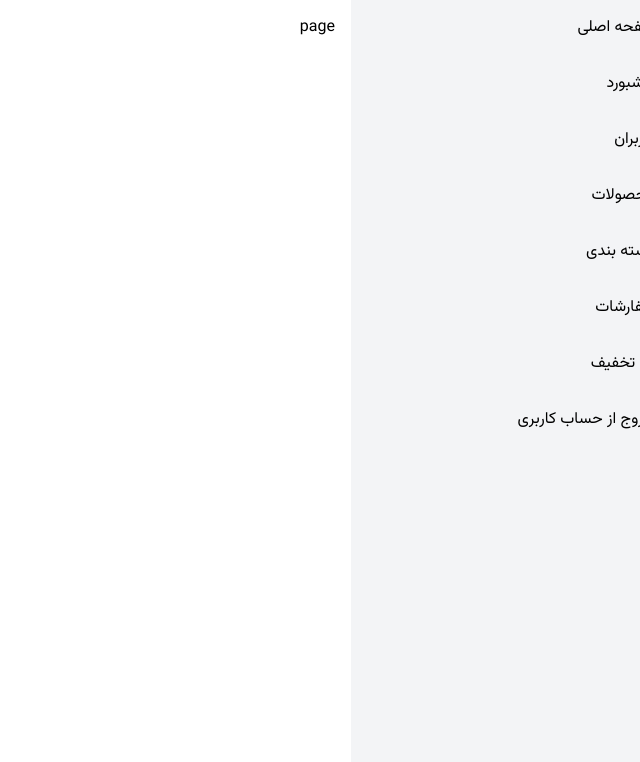
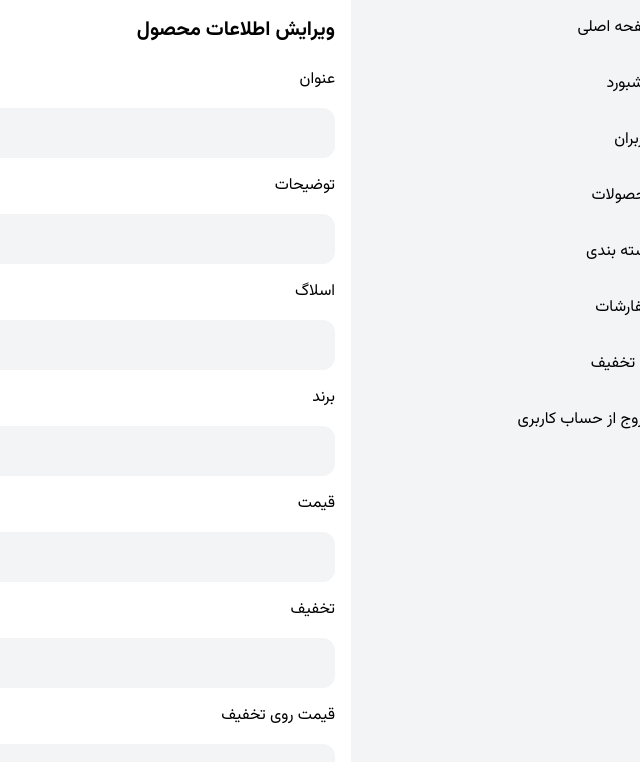
Before and after one commit to erfanmoulaee/Next-shop-admin, a Next.js app: page /admin/products/edit/1 in a window 1280 px wide. Shown: the top 762 px of the page, without its empty margins (640-1280 px from the left). Built offline with nearby package versions, Linux system fonts and the light colour scheme; no server answers.

Commit message:
update product data

```diff
--- a/src/app/(admin)/admin/products/add/page.jsx
+++ b/src/app/(admin)/admin/products/add/page.jsx
@@ -1,61 +1,10 @@
 "use client";
-import Select from "react-select";
-const productsFormData = [
-  {
-    id: 1,
-    label: "عنوان",
-    name: "title",
-  },
-  {
-    id: 2,
-    label: "توضیحات",
-    name: "description",
-  },
-  {
-    id: 3,
-    label: "اسلاگ",
-    name: "slug",
-  },
-  {
-    id: 4,
-    label: "برند",
-    name: "brand",
-  },
-  {
-    id: 5,
-    label: "قیمت",
-    name: "price",
-  },
-  {
-    id: 6,
-    label: "تخفیف",
-    name: "discount",
-  },
-  {
-    id: 7,
-    label: "قیمت روی تخفیف",
-    name: "offPrice",
-  },
-  {
-    id: 8,
-    label: "موجودی",
-    name: "countInStock",
-  },
-  {
-    id: 9,
-    label: "لینک عکس محصول",
-    name: "imageLink",
-  },
-];
-
-import TextField from "@/common/TextField";
 import { useGetCategories } from "@/hooks/useCategories";
-import React, { useState } from "react";
-import { TagsInput } from "react-tag-input-component";
+import { useState } from "react";
 import { useAddProduct } from "@/hooks/useProducts";
 import toast from "react-hot-toast";
 import { useRouter } from "next/navigation";
-import Loading from "@/common/Loading";
+import ProductForm from "@/components/ProductForm";
 
 function addProductPage() {
   const router = useRouter();
@@ -95,24 +44,18 @@ function addProductPage() {
   };
 
   return (
-    <div className="w-full max-w-sm mb-10">
+    <div className="mb-10">
       <h1>اضافه کردن محصول</h1>
-      <form className="space-y-4" onSubmit={handleSubmit}>
-        {productsFormData.map((item) => {
-          return <TextField key={item.id} label={item.label} name={item.name} value={formData[item.name]} onChange={handleChange} />;
-        })}
-        <div>
-          <label htmlFor="tags">تگ محصولات</label>
-          <TagsInput id="tags" value={tags} onChange={setTags} name="tags" />
-        </div>
-        <div>
-          <label htmlFor="category" className="mb-2">
-            دسته بندی
-          </label>
-          <Select id="category" onChange={setSelectedCategory} options={categories} getOptionLabel={(option) => option.title} getOptionValue={(option) => option._id} />
-        </div>
-        <div>{isLoading ? <Loading /> : <button className="btn btn--primary w-full">اضافه کردن محصول</button>}</div>
-      </form>
+      <ProductForm
+        onSubmit={handleSubmit}
+        categories={categories}
+        setSelectedCategory={setSelectedCategory}
+        tags={tags}
+        setTags={setTags}
+        isLoading={isLoading}
+        productData={formData}
+        productDataOnChange={handleChange}
+      />
     </div>
   );
 }
--- a/src/app/(admin)/admin/products/edit/[id]/page.jsx
+++ b/src/app/(admin)/admin/products/edit/[id]/page.jsx
@@ -1,16 +1,71 @@
 "use client";
+import Loading from "@/common/Loading";
+import ProductForm from "@/components/ProductForm";
+import { useGetCategories } from "@/hooks/useCategories";
+import { useGetProductById, useUpdateProduct } from "@/hooks/useProducts";
+import { includeObj } from "@/utils/objectutils";
+import { useParams, useRouter } from "next/navigation";
+import { useEffect, useState } from "react";
+import toast from "react-hot-toast";
 
-import Loading from "@/common/Loading";
-import { useGetProductById } from "@/hooks/useProducts";
-import { useParams } from "next/navigation";
+const includesProductkey = ["title", "description", "slug", "brand", "price", "offPrice", "discount", "countInStock", "imageLink"];
 
 function page() {
   const { id } = useParams();
-  const { data, isLoading } = useGetProductById(id);
+  const { data, isLoading: isLoadingProduct } = useGetProductById(id);
   const { product } = data || {};
-  if (isLoading) return <Loading />;
-  console.log(data);
-  return <div> page</div>;
+  const { data: categoryData } = useGetCategories();
+  const { categories } = categoryData || {};
+  const [formData, setFormData] = useState({});
+  const [tags, setTags] = useState([]);
+  const router = useRouter();
+  const [selectedCategory, setSelectedCategory] = useState("");
+  const { isLoading, mutateAsync } = useUpdateProduct();
+
+  const handleChange = (e) => {
+    setFormData({ ...formData, [e.target.name]: e.target.value });
+  };
+  const handleSubmit = async (e) => {
+    e.preventDefault();
+    try {
+      const { message } = await mutateAsync({
+        productId: product._id,
+        data: {
+          ...formData,
+          tags,
+          category: selectedCategory._id,
+        },
+      });
+      router.push("/admin/products");
+      toast.success(message);
+    } catch (error) {
+      toast.error(error?.response?.data?.message);
+    }
+  };
+
+  useEffect(() => {
+    if (product) {
+      setTags(product.tags);
+      setSelectedCategory(product.category);
+      setFormData(includeObj(product, includesProductkey));
+    }
+  }, [data]);
+  if (isLoadingProduct) return <Loading />;
+  return (
+    <div>
+      <h1 className="mb-6 font-bold text-xl">ویرایش اطلاعات محصول</h1>
+      <ProductForm
+        onSubmit={handleSubmit}
+        categories={categories}
+        setSelectedCategory={setSelectedCategory}
+        tags={tags}
+        setTags={setTags}
+        isLoading={isLoading}
+        productData={formData}
+        productDataOnChange={handleChange}
+      />
+    </div>
+  );
 }
 
 export default page;
--- /dev/null
+++ b/src/components/ProductForm.jsx
@@ -0,0 +1,78 @@
+"use client";
+import { TagsInput } from "react-tag-input-component";
+import Select from "react-select";
+import Loading from "@/common/Loading";
+import TextField from "@/common/TextField";
+
+const productsFormData = [
+  {
+    id: 1,
+    label: "عنوان",
+    name: "title",
+  },
+  {
+    id: 2,
+    label: "توضیحات",
+    name: "description",
+  },
+  {
+    id: 3,
+    label: "اسلاگ",
+    name: "slug",
+  },
+  {
+    id: 4,
+    label: "برند",
+    name: "brand",
+  },
+  {
+    id: 5,
+    label: "قیمت",
+    name: "price",
+  },
+  {
+    id: 6,
+    label: "تخفیف",
+    name: "discount",
+  },
+  {
+    id: 7,
+    label: "قیمت روی تخفیف",
+    name: "offPrice",
+  },
+  {
+    id: 8,
+    label: "موجودی",
+    name: "countInStock",
+  },
+  {
+    id: 9,
+    label: "لینک عکس محصول",
+    name: "imageLink",
+  },
+];
+
+function ProductForm({ onSubmit, tags, setTags, productData, productDataOnChange, categories, setSelectedCategory, isLoading, selectedCategory }) {
+  return (
+    <div className="max-w-sm">
+      <form className="space-y-4" onSubmit={onSubmit}>
+        {productsFormData.map((item) => {
+          return <TextField key={item.id} label={item.label} name={item.name} value={productData[item.name] ?? ""} onChange={productDataOnChange} />;
+        })}
+        <div>
+          <label htmlFor="tags">تگ محصولات</label>
+          <TagsInput id="tags" value={tags} onChange={setTags} name="tags" />
+        </div>
+        <div>
+          <label htmlFor="category" className="mb-2">
+            دسته بندی
+          </label>
+          <Select id="category" onChange={setSelectedCategory} options={categories} getOptionLabel={(option) => option.title} getOptionValue={(option) => option._id} defaultValue={selectedCategory} />
+        </div>
+        <div>{isLoading ? <Loading /> : <button className="btn btn--primary w-full">اضافه کردن محصول</button>}</div>
+      </form>
+    </div>
+  );
+}
+
+export default ProductForm;
--- a/src/hooks/useProducts.jsx
+++ b/src/hooks/useProducts.jsx
@@ -1,4 +1,4 @@
-import { addProduct, getOneProductById, getProducts } from "@/services/getProducts";
+import { addProduct, getOneProductById, getProducts, updateProduct } from "@/services/getProducts";
 import { useMutation, useQuery } from "@tanstack/react-query";
 
 export const useGetProducts = () =>
@@ -13,6 +13,10 @@ export const useAddProduct = () => {
   return useMutation({ mutationFn: addProduct });
 };
 
+export const useUpdateProduct = () => {
+  return useMutation({ mutationFn: updateProduct });
+};
+
 export const useGetProductById = (id) =>
   useQuery({
     queryKey: ["get-product", id],
--- a/src/services/getProducts.js
+++ b/src/services/getProducts.js
@@ -29,3 +29,7 @@ export function likeProduct(id) {
 export function addProduct(data) {
   return http.post(`/admin/product/add`, data).then(({ data }) => data.data);
 }
+
+export function updateProduct({ productId, data }) {
+  return http.patch(`/admin/product/update/${productId}`, data).then(({ data }) => data.data);
+}
```
